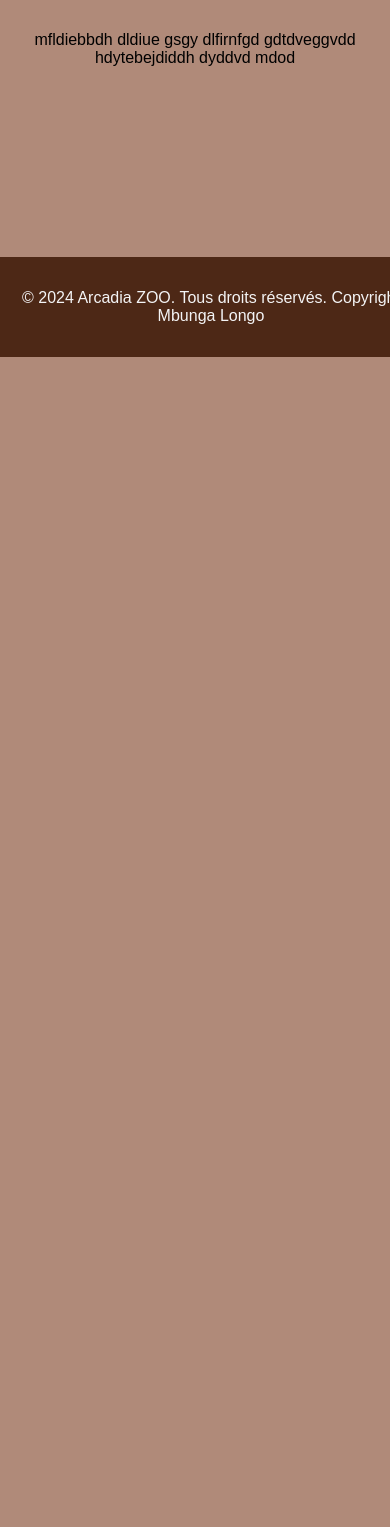
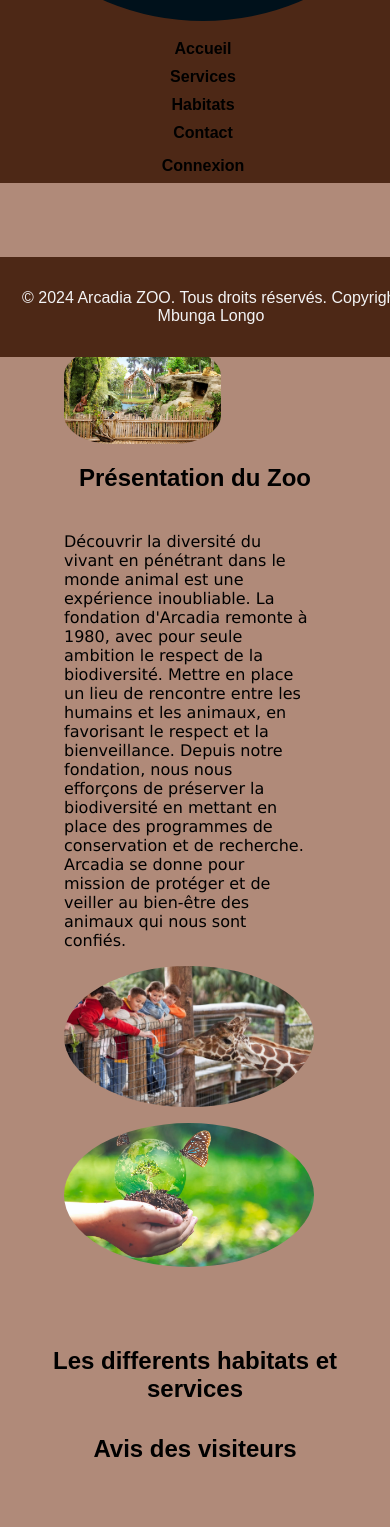
Before and after one commit to Frida96/ECF-STUDI, a PHP site: page / in a window 390 px wide; the page is wider, and only the part inside the window is pictured. Shown: the part 487-2014 px from the top of that part. Before the commit the page ends 844 px from the top of that part, so only its background shows below. Run offline with PHP 8.4, Linux system fonts and the light colour scheme.

Commit message:
Add files via upload
Rajout des images (logo, quelques images pour le zoo), formulaire de contact

```diff
--- a/index.html
+++ b/index.html
@@ -9,7 +9,9 @@
 <body>
     <header>
         <div class="logo">
-            <img src="LOGO ARCADIA.png" alt="Arcadia ZOO Logo">
+            <a href="index.html">
+                <img src="LOGO ARCADIA.png" alt="Arcadia ZOO Logo">
+            </a>
         </div>
         <nav>
             <ul>
@@ -24,10 +26,23 @@
     <main>
         <section id="welcome-section">
             <h2>Bienvenue à Arcadia ZOO</h2>
-            <p>Découvrez une variété d'animaux et d'habitats uniques.</p>
+            <div class="accueil">
+                <img src="zoo-animals.jpg" alt="zoo">
+           </div>
+            <h2>Présentation du Zoo</h2>
+            <div class="content">
+               <p>Découvrir la diversité du vivant en pénétrant dans le monde animal est une expérience inoubliable. La fondation d'Arcadia remonte à 1980, avec pour seule ambition le respect de la biodiversité. Mettre en place un lieu de rencontre entre les humains et les animaux, en favorisant le respect et la bienveillance. Depuis notre fondation, nous nous efforçons de préserver la biodiversité en mettant en place des programmes de conservation et de recherche. Arcadia se donne pour mission de protéger et de veiller au bien-être des animaux qui nous sont confiés.</p>
+               <div class="images">
+                    <img src="enfants-girafe.jpg" alt="enfant-girafe zoo">
+                    <img src="biodiversite1_hd2autr.webp" alt="biodiversité">
+               </div>
+            </div>
         </section>
-        <section id="presentation-zoo">
-            <p>mfldiebbdh dldiue gsgy dlfirnfgd gdtdveggvdd hdytebejdiddh dyddvd mdod</p>
+        <section id="les habitats et services">
+            <h2>Les differents habitats et services</h2>
+        </section>
+        <section id="Avis">
+            <h2>Avis des visiteurs</h2>
         </section>
     </main>
     <footer>
--- a/styles.css
+++ b/styles.css
@@ -7,25 +7,28 @@
 }
 
 header {
+    padding: 2em;
     background-color: #4d2816;
-    color: #f4f4f5;
+    color: black;
     padding: 1em;
     display: flex;
     align-items: center;
-    position: relative; /* le header est le point de reference le positionnement des éléments*/
+    justify-content: space-between;
+    position: relative; /*le header est le point de reference pour le positionnement des élèments*/
     height: 72px;
+    width: 100%;
+    background-color: #4d2816;
 }
 
 .logo {
-    position: absolute;
-    left: 300px;
-    top: 10px;
+    height: 100%;
 }
 
 .logo img {
-    height: 180px;
-    width: 180x;
-    border-radius: 50%; /* faire du logo un cercle*/
+    height: 100%;
+    width: auto;
+    object-fit: cover;
+    border-radius: 50%; /*faire du logo un cercle*/
 }
 
 nav {
@@ -40,7 +43,7 @@
     padding: 0;
     margin: 0;
     display: flex;
-    justify-content: center;
+    align-items: center;
 }
 
 nav ul li {
@@ -50,11 +53,11 @@
 nav ul li.connexion {
     position: absolute;
     right: 0;
-    margin-right: 20px; /* mettre connexion tout à droite*/
+    margin-right: 20px; /*mettre connexion tout à droite*/
 }
 
 nav ul li a {
-    color: #f4f4f5;
+    color: black;
     text-decoration: none;
     font-weight: bold;
 }
@@ -72,6 +75,52 @@
     margin-bottom: 2em;
 }
 
+#welcome-section {
+    padding: 2em;
+    color: black;
+}
+
+#welcome-section h2 {
+    text-align: center;
+    margin-bottom: 1em;
+}
+
+#welcome-section .content {
+    display: flex;
+    justify-content: space-between;
+    align-items: flex-start;
+    flex-wrap: wrap;
+}
+
+#welcome-section p {
+    font-family: 'Lucida Sans', 'Lucida Sans Regular', 'Lucida Grande', 'Lucida Sans Unicode', Geneva, Verdana, sans-serif;
+    flex: 1;
+    margin-right: 1em;
+    text-align: left;
+}
+
+#welcome-section .images {
+    display: flex;
+    flex-direction: column;
+}
+
+#welcome-section .images img {
+    width: 250px;
+    height: auto;
+    margin-bottom: 1em;
+    border-radius: 50%;
+}
+
+#welcome-section .accueil {
+    display: flex;
+}
+
+#welcome-section .accueil img {
+    width: 60%;
+    position: left;
+    border-radius: 30%;
+}
+
 footer {
     background-color: #4d2816;
     color: #f4f4f5;
@@ -82,22 +131,59 @@
     width: 100%;
 }
 
-/* style de la page d'accueil*/
-#welcome-section {
-    background-image: url('Animaux\ montagne\ 2.jpg');
-    background-size: cover;
-    color: white;
-    padding: 2em;
+/* Media Queries */
+@media (max-width: 768px) {
+    header {
+        flex-direction: column;
+        height: auto;
+    }
+
+    .logo {
+        margin-bottom: 10px;
+    }
+
+    nav ul {
+        flex-direction: column;
+    }
+
+    nav ul li {
+        margin: 10px 0;
+    }
+
+    nav ul li.connexion {
+        position: static;
+        margin: 10px 0 0 0;
+    }
+
+    #presentation-zoo .content {
+        flex-direction: column;
+    }
+
+    #presentation-zoo p {
+        margin-right: 0;
+        margin-bottom: 1em;
+    }
+
+    #presentation-zoo .images {
+        align-items: center;
+    }
+
+    #presentation-zoo .images img {
+        width: 100%;
+        max-width: 300px;
+    }
 }
 
-#welcome-section h2 {
-    font-family:'Lucida Sans', 'Lucida Sans Regular', 'Lucida Grande', 'Lucida Sans Unicode', Geneva, Verdana, sans-serif;
-    color: black;
-    font-size: 2.5em;
-    margin-bottom: 0.5em;
+@media (max-width: 480px) {
+    header {
+        padding: 0.5em;
+    }
+
+    nav ul li {
+        margin: 5px 0;
+    }
+
+    #presentation-zoo {
+        padding: 1em;
+    }
 }
-
-#welcome-section p {
-    font-size: 1.2em;
-    margin-bottom: 1.5em;
-}
```
Also changed, not shown: connexion.html (+11 -2 lines), contact.html (+16 -3 lines), habitats.html (+12 -2 lines), services.html (+12 -2 lines), LOGO ARCADIA.png (added), accueil.jpg (added), bio.webp (added), biodiversite1_hd2autr.webp (added), ecosysteme.jpg (added), enfants-girafe.jpg (added), zoo-animals.jpg (added), 4 other files.
